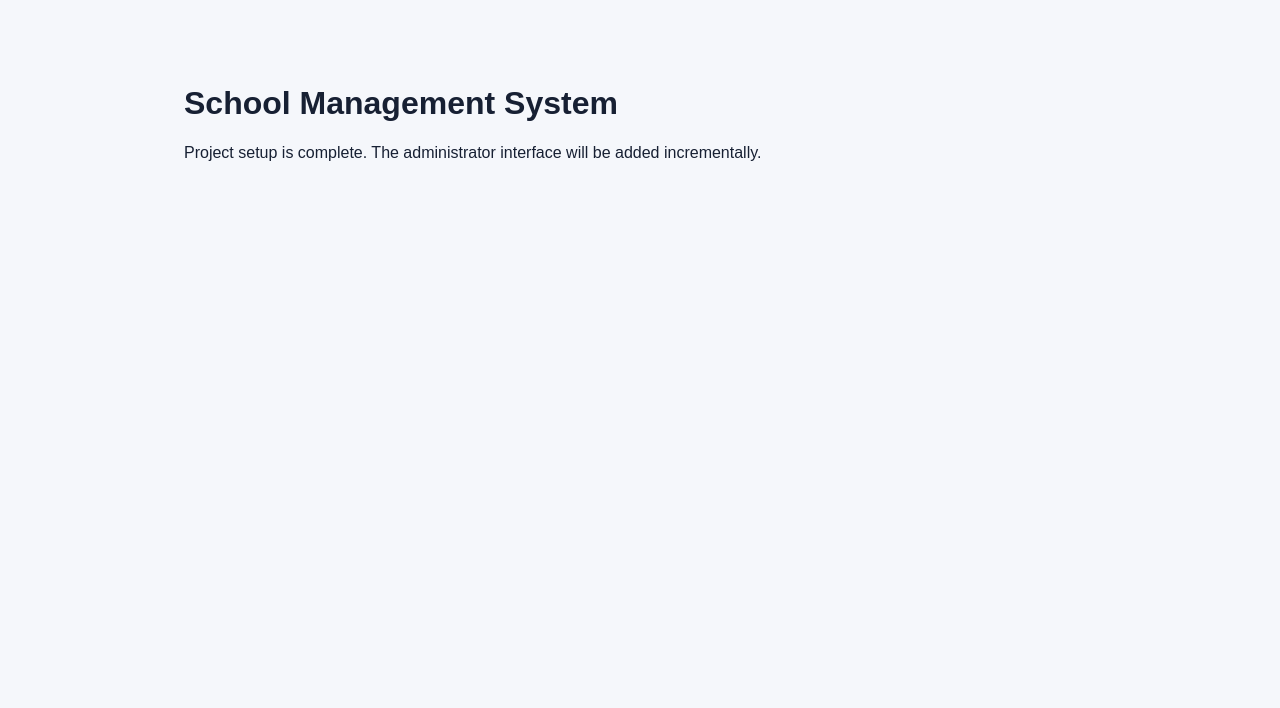
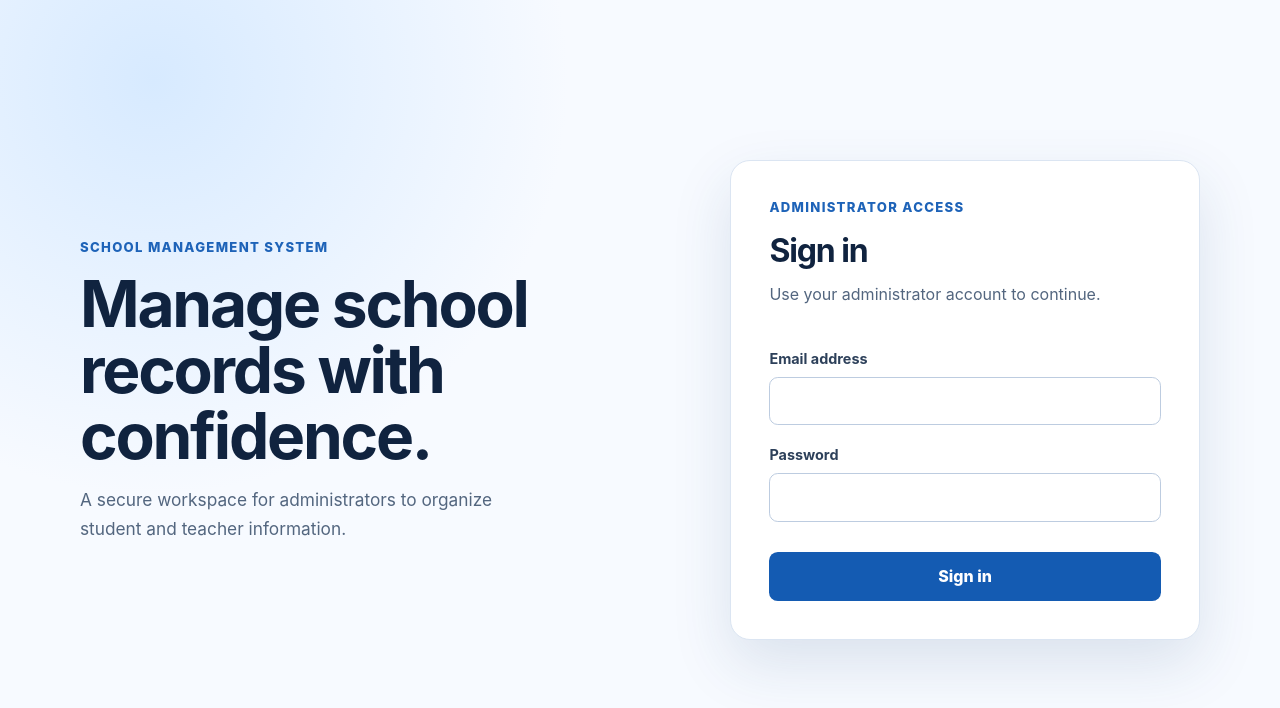
Before and after one commit to hridoyKsingha/school-management-system, a React (Vite) app in the folder client/: page / in a window 1280 px wide. Shown: the top 708 px of the page. Built offline with nearby package versions, Linux system fonts and the light colour scheme.

Commit message:
added admin login page UI

```diff
--- a/client/src/App.jsx
+++ b/client/src/App.jsx
@@ -1,8 +1,84 @@
+import { useState } from 'react';
+
 export default function App() {
+  const [email, setEmail] = useState('');
+  const [password, setPassword] = useState('');
+  const [message, setMessage] = useState('');
+  const [isSubmitting, setIsSubmitting] = useState(false);
+
+  async function handleSubmit(event) {
+    event.preventDefault();
+    setMessage('');
+    setIsSubmitting(true);
+
+    try {
+      const response = await fetch('/api/auth/login', {
+        method: 'POST',
+        headers: { 'Content-Type': 'application/json' },
+        body: JSON.stringify({ email, password }),
+      });
+      const data = await response.json();
+
+      if (!response.ok) {
+        throw new Error(data.message || 'Unable to sign in.');
+      }
+
+      sessionStorage.setItem('schoolAdminToken', data.token);
+      sessionStorage.setItem('schoolAdmin', JSON.stringify(data.admin));
+      setMessage(`Welcome, ${data.admin.name}. Login successful.`);
+      setPassword('');
+    } catch (error) {
+      setMessage(error.message);
+    } finally {
+      setIsSubmitting(false);
+    }
+  }
+
   return (
-    <main className="app-shell">
-      <h1>School Management System</h1>
-      <p>Project setup is complete. The administrator interface will be added incrementally.</p>
+    <main className="login-page">
+      <section className="login-intro" aria-label="School Management System introduction">
+        <p className="eyebrow">School Management System</p>
+        <h1>Manage school records with confidence.</h1>
+        <p className="intro-copy">
+          A secure workspace for administrators to organize student and teacher information.
+        </p>
+      </section>
+
+      <section className="login-card" aria-labelledby="login-title">
+        <div>
+          <p className="card-kicker">Administrator access</p>
+          <h2 id="login-title">Sign in</h2>
+          <p className="card-copy">Use your administrator account to continue.</p>
+        </div>
+
+        <form onSubmit={handleSubmit} className="login-form">
+          <label htmlFor="email">Email address</label>
+          <input
+            id="email"
+            type="email"
+            value={email}
+            onChange={(event) => setEmail(event.target.value)}
+            autoComplete="email"
+            required
+          />
+
+          <label htmlFor="password">Password</label>
+          <input
+            id="password"
+            type="password"
+            value={password}
+            onChange={(event) => setPassword(event.target.value)}
+            autoComplete="current-password"
+            required
+          />
+
+          <button type="submit" disabled={isSubmitting}>
+            {isSubmitting ? 'Signing in...' : 'Sign in'}
+          </button>
+        </form>
+
+        {message && <p className="form-message" role="status">{message}</p>}
+      </section>
     </main>
   );
 }
--- a/client/src/styles.css
+++ b/client/src/styles.css
@@ -1,15 +1,88 @@
 :root {
-  font-family: Arial, sans-serif;
-  color: #172033;
-  background: #f5f7fb;
+  font-family: Inter, ui-sans-serif, system-ui, -apple-system, BlinkMacSystemFont, "Segoe UI", sans-serif;
+  color: #10233f;
+  background: #eef4fb;
 }
 
 * { box-sizing: border-box; }
 
 body { margin: 0; }
 
-.app-shell {
-  max-width: 960px;
-  margin: 0 auto;
-  padding: 4rem 1.5rem;
+button, input { font: inherit; }
+
+.login-page {
+  min-height: 100vh;
+  display: grid;
+  grid-template-columns: minmax(0, 1fr) minmax(320px, 470px);
+  align-items: center;
+  gap: 5rem;
+  padding: 3rem max(2rem, calc((100vw - 1120px) / 2));
+  background: radial-gradient(circle at 12% 10%, #d7eaff 0, transparent 31%), #f7faff;
 }
+
+.login-intro { max-width: 570px; }
+
+.eyebrow, .card-kicker {
+  margin: 0 0 1rem;
+  color: #1e63b8;
+  font-size: .82rem;
+  font-weight: 800;
+  letter-spacing: .1em;
+  text-transform: uppercase;
+}
+
+h1, h2 { margin: 0; letter-spacing: -.035em; }
+
+h1 { font-size: clamp(2.5rem, 5vw, 4.75rem); line-height: 1.03; }
+
+h2 { font-size: 2rem; }
+
+.intro-copy, .card-copy { color: #53667f; line-height: 1.65; }
+
+.intro-copy { max-width: 470px; font-size: 1.08rem; }
+
+.card-copy { margin: .65rem 0 2rem; }
+
+.login-card {
+  padding: 2.4rem;
+  border: 1px solid #dbe5f2;
+  border-radius: 1.25rem;
+  background: #fff;
+  box-shadow: 0 24px 60px rgba(32, 71, 119, .13);
+}
+
+.login-form { display: grid; gap: .65rem; }
+
+label { margin-top: .65rem; color: #2d405a; font-size: .9rem; font-weight: 700; }
+
+input {
+  width: 100%;
+  padding: .82rem .9rem;
+  border: 1px solid #bdcce0;
+  border-radius: .55rem;
+  color: #10233f;
+  outline: none;
+}
+
+input:focus { border-color: #1e63b8; box-shadow: 0 0 0 3px #dcecff; }
+
+button {
+  margin-top: 1.25rem;
+  padding: .9rem 1rem;
+  border: 0;
+  border-radius: .55rem;
+  background: #145bb2;
+  color: #fff;
+  font-weight: 800;
+  cursor: pointer;
+}
+
+button:hover:not(:disabled) { background: #0d4a94; }
+button:disabled { cursor: wait; opacity: .65; }
+
+.form-message { margin: 1.25rem 0 0; color: #1e63b8; font-weight: 650; }
+
+@media (max-width: 760px) {
+  .login-page { grid-template-columns: 1fr; gap: 2.5rem; padding: 2rem 1.25rem; }
+  .login-card { padding: 1.6rem; }
+}
```
